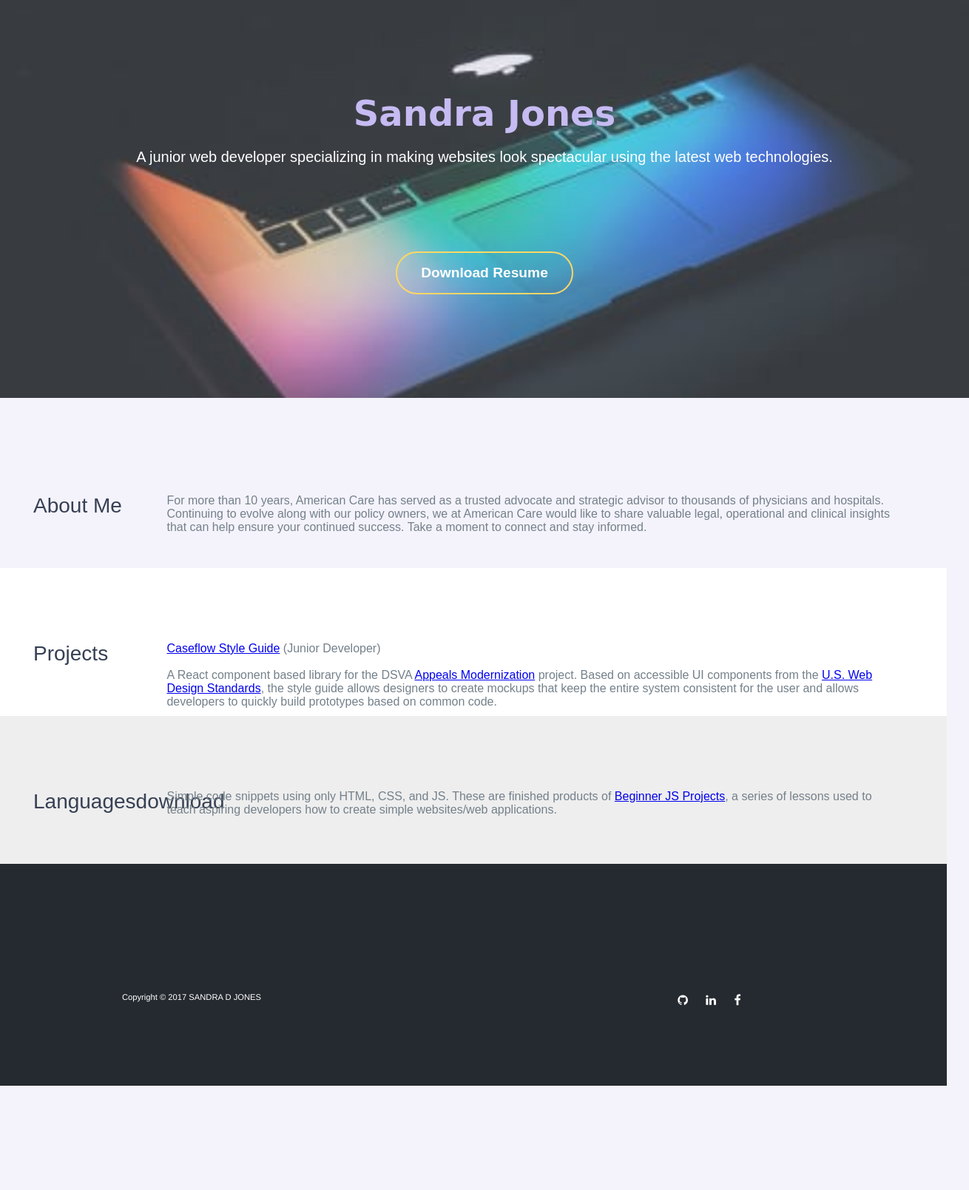
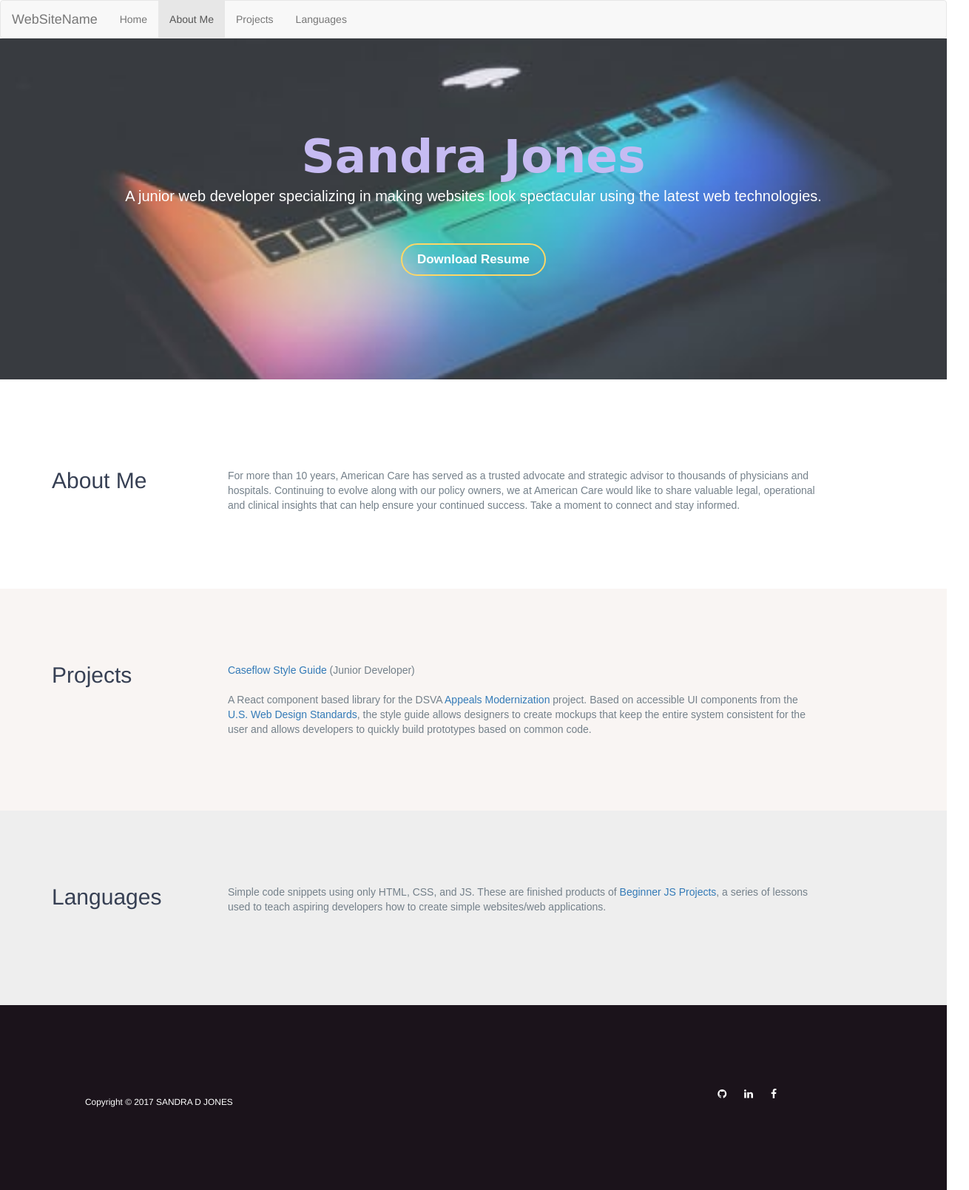
Before and after one commit to Sjones352/Sjones352.github.io, a plain HTML site: page index.html in a window 1280 px wide. Shown: the whole page at 74% size, 1310 px wide, since content can reach past the window. Before the commit the page ends 1468 px from the top, so only its background shows below. Drawn offline with nearby package versions, Linux system fonts and the light colour scheme.

Commit message:
added nav bar

```diff
--- a/CSS/style.css
+++ b/CSS/style.css
@@ -13,10 +13,18 @@ body {
 
 
 a.button-ghost {
-    margin: 6.0rem 0 0;
-    font-size: 1.2rem;
+    margin: 4.0rem 0 0;
+    font-size: 1.7rem;
     border: 2px solid #FED766;
     height: auto;
+}
+
+.col-md-4 {
+    width: 20.33333333% !important;
+}
+
+.col-md-8 {
+    width: 70.66666667% !important;
 }
 
 .button {
@@ -71,38 +79,6 @@ h2, h3, p {
     font-family: 'Patua One', 'sans-serif', Arial;
 }
 
-
-.container {
-    margin-right: auto;
-    margin-left: auto;
-    padding-left: 15px;
-    padding-right: 15px;
-}
-
-.row {
-    margin-left: -15px;
-    margin-right: -15px;
-}
-
-.col-md-4 {
-    position: relative;
-    min-height: 1px;
-    padding-left: 15px;
-    padding-right: 15px;
-    width: 12.33333333%;%;
-    float: left;
-}
-
-.col-md-8 {
-    width: 70.66666667%;
-    position: relative;
-    min-height: 1px;
-    padding-left: 15px;
-    padding-right: 15px;
-    float: left;
-    min-width: 992px;
-}
-
  .heading {
     position: relative;
     display: inline-block;
@@ -142,19 +118,16 @@ h3 {
     position: relative;
     max-height: 1080px;
     overflow: hidden;
-    height: auto;
-    min-height: auto;
     padding: 100px 15px;
     background:  url('../images/laptop.jpg') no-repeat 0 15px;
     background-size: cover;
     background-position: center;
     width: 100% !important;
-    margin-bottom: 30px;
   }
 
 footer {
-    padding: 150px;
-    background-color: #252a30;
+    padding: 100px;
+    background-color: #1b131b;
     color: #fff;
 }
 
@@ -166,24 +139,6 @@ footer p.made-by-me {
 
 .copyright {
     padding-top: 20px;
-}
-
-.col-sm-5 {
-    width: 41.66666667%;
-    float: left;
-    position: relative;
-    min-height: 1px;
-    padding-left: 15px;
-    padding-right: 15px;
-}
-
-.col-sm-2 {
-    width: 16.66666667%;
-    float: left;
-    position: relative;
-    min-height: 1px;
-    padding-left: 15px;
-    padding-right: 15px;
 }
 
 .social {
@@ -208,7 +163,7 @@ footer p.made-by-me {
 }
 
 .me {
-  background-color: #fff;
+  background-color: #f9f5f3;
 }
 
 section {
@@ -224,3 +179,18 @@ small {
 .wip {
     background-color: #eee;
 }
+
+.hidden {
+  display: none;
+  color: red;
+}
+
+.show {
+  font-size: 20px;
+  color: #fff;
+  font-family: Arial, sans-serif;
+}
+
+.navbar {
+  margin-bottom: 0 !important;
+}
--- a/index.html
+++ b/index.html
@@ -2,25 +2,44 @@
 <html>
 <head>
   <title>Index</title>
-  <link rel="shortcut icon" type="image/x-icon " href="favicon.ico" >
   <link rel="stylesheet " type="text/css " href="css/style.css ">
   <link rel="stylesheet" href="https://cdnjs.cloudflare.com/ajax/libs/font-awesome/4.7.0/css/font-awesome.min.css">
-  <script src="https://ajax.googleapis.com/ajax/libs/jquery/3.2.1/jquery.min.js"></script>
-   <script type="text/javascript" src="js/validation.js" ></script>
-  <title>Sandra Jones</title>
-  </head>
+  <link rel="stylesheet" href="https://maxcdn.bootstrapcdn.com/bootstrap/3.3.7/css/bootstrap.min.css">
+<script src="https://ajax.googleapis.com/ajax/libs/jquery/3.2.1/jquery.min.js"></script>
+<script src="https://maxcdn.bootstrapcdn.com/bootstrap/3.3.7/js/bootstrap.min.js"></script>
+<script type="text/javascript" src="js/validation.js" ></script>
+<meta name="viewport" content="width=device-width, initial-scale=1">
+<link rel="stylesheet" type="text/css" href="jquery.fullPage.css" />
+<script src="vendors/jquery.easings.min.js"></script>
+<script type="text/javascript" src="jquery.fullPage.min.js"></script>
+<title>Sandra Jones</title>
+</head>
 
   <body>
-    <div id="lead-overlay" class="lead">
-    <div class="banner">
+    <nav class="navbar navbar-default">
+  <div class="container-fluid">
+    <div class="navbar-header">
+      <a class="navbar-brand" href="#">WebSiteName</a>
+    </div>
+    <ul class="nav navbar-nav">
+      <li class="active"><a class="nav-link scroll" href="#home">Home</a></li>
+      <li><a class="nav-link scroll" href="#about-me">About Me</a></li>
+      <li><a class="nav-link scroll" href="#projects">Projects </a></li>
+      <li><a class="nav-link scroll" href="#languages">Languages</a></li>
+    </ul>
+  </div>
+</nav>
+    <div id="lead-overlay" class="lead img-responsive">
+    <div id="home" class="banner">
     <h1>Sandra Jones</h1>
-    <p>A junior web developer specializing in making websites look spectacular using the latest web technologies.</p>
+    <p id='hover'>A junior web developer specializing in making websites look spectacular using the latest web technologies.</p>
+    <div id='hide'><p class='hidden'>Live your best life</p></div>
     <a id='btn' class="button button-ghost" download>Download Resume</a>
   </div>
 </div>
 
 <div class="about">
-<div class="container">
+<div id="about-me" class="container">
         <div class="row">
           <div class="col-md-4">
           <h2 class="heading">About Me</h2>
@@ -56,10 +75,10 @@
 </section>
 
   <section class="wip about">
-  <div id="codepen" class="container">
+  <div id="languages" class="container">
     <div class="row">
     <div class="col-md-4">
-    <h2 class="heading">Languagesdownload</h2>
+    <h2 class="heading">Languages</h2>
   </div>
   <div class="col-md-8">
     <p>Simple code snippets using only HTML, CSS, and JS.
--- a/js/validation.js
+++ b/js/validation.js
@@ -1,11 +1,44 @@
 "use strict";
 
+$(document).ready(function() {
 
-$(window).on('load',function() {
+	var scrollLink = $('.scroll');
 
-$("#btn").click(function(e){
- var url = 'sandrajonesresume.pdf';
-  e.preventDefault();
- window.location.href = url;
+	scrollLink.click(function(e) {
+		e.preventDefault();
+		$('body,html').animate({
+			scrollTop: $(this.hash).offset().top
+		}, 1000);
+	});
+
+	$(window).scroll(function() {
+		var scrollbarLocation = $(this).scrollTop();
+
+		scrollLink.each(function() {
+			var sectionoOffset = $(this.hash).offset().top - 20;
+
+			if (sectionoOffset <= scrollbarLocation) {
+				$(this).parent().addClass('active');
+				$(this).parent().siblings().removeClass('active');
+			}
+		});
+
+	});
+
+	$("#hover").hover(function(e) {
+		$('#hide').html('Live your best life');
+		$(this).parent().addClass("show");
+		$('#hide').fadeIn(2000);
+		$('#hover').hide();
+		$('#hide').delay(2000);
+		$('#hide').fadeOut(500);
+
+	});
+
+	$("#btn").click(function(e) {
+		var url = 'sandrajonesresume.pdf';
+		e.preventDefault();
+		window.location.href = url;
+
+	});
 });
-});
```
